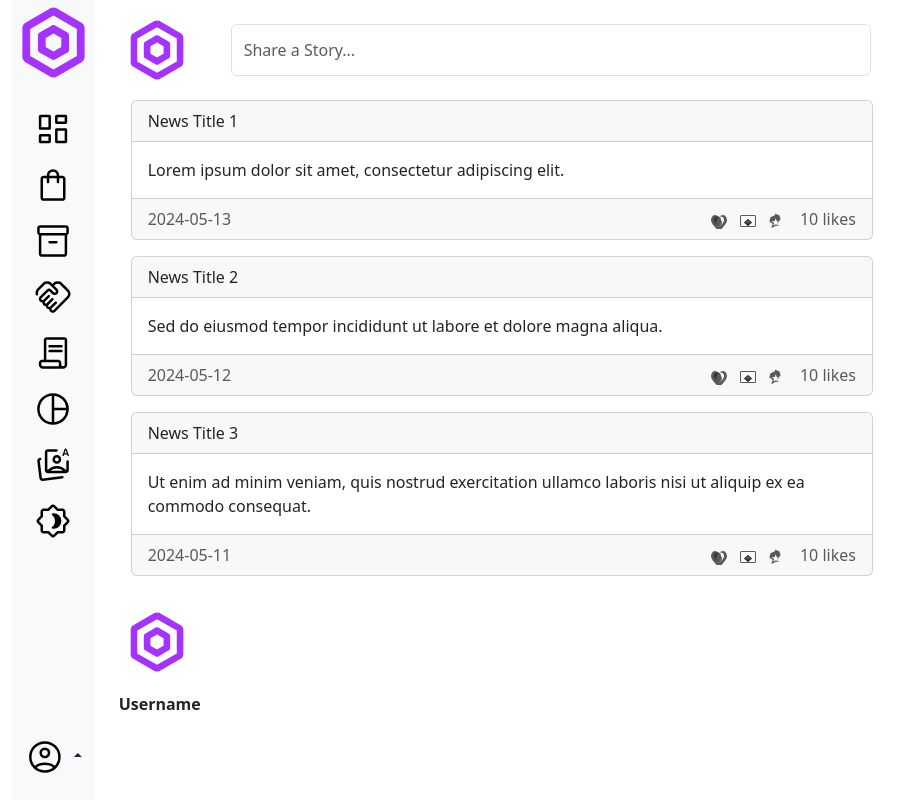
After one commit to Asmodeus022/HIVE, a PHP site: page /page/soc_med.php in a window 1280 px wide. The commit adds this page. Shown: the whole page, without its empty margins (0-914 px from the left). Run offline with PHP 8.4, Linux system fonts and the light colour scheme; some libraries are stand-ins or nearby versions.

```diff
--- /dev/null
+++ b/assets/css/soc_med.css
@@ -0,0 +1,18 @@
+.profile-pic {
+    width: 100px; /* Adjust width and height as needed */
+    height: 100px;
+    border-radius: 50%; /* Create a circular shape */
+    overflow: hidden; /* Hide overflowing content */
+    display: flex;
+    justify-content: center;
+    align-items: center;
+    border: 2px solid #fff; /* Optional: Add border */
+}
+.profile-pic img {
+    max-width: 100%; /* Ensure the image fits within the circle */
+    height: auto; /* Maintain aspect ratio */
+}
+
+.custom-text-box {
+    width: 80vh; /* Adjust the width value as needed */
+}
--- a/components/sidebar.php
+++ b/components/sidebar.php
@@ -36,9 +36,20 @@
                     <img src="http://127.0.0.1:5500/assets/images/chart.svg" style="width: 40px; height: 40px;" alt="">
                 </a>
             </li>
+            <li class="nav-item">
+                <a class="nav-link <?php echo ($_SERVER['REQUEST_URI'] == '/soc_med.php') ? 'active' : ''; ?> p-2" href="./soc_med.php">
+                    <img src="http://127.0.0.1:5500/assets/images/photo.svg" style="width: 40px; height: 40px;" alt="">
+                </a>
+            </li>
+            <li class="nav-item">
+                <a class="nav-link <?php echo ($_SERVER['REQUEST_URI'] == '/dark.php') ? 'active' : ''; ?> p-2" href="./dark.php">
+                    <img src="http://127.0.0.1:5500/assets/images/mode.svg" style="width: 40px; height: 40px;" alt="">
+                </a>
+            </li>
         </ul>
 
         <div class="btn-group dropup position-absolute bottom-0 start-50 translate-middle-x mb-3 z-3">
+
             <button type="button" class="btn dropdown-toggle" data-bs-toggle="dropdown" aria-expanded="false">
                 <img src="http://127.0.0.1:5500/assets/images/account.svg" style="width: 40px; height: 40px;" alt="">
             </button>
--- /dev/null
+++ b/page/soc_med.php
@@ -0,0 +1,92 @@
+<?php
+    session_start();
+    @include "./cross_access.php";
+    @include "../includes/database.php";
+    @include "../includes/header.php";
+?>
+<?php
+// Assuming you have fetched news data from the database and stored it in an array called $newsData
+// Each element of $newsData should represent a news item, containing at least title, content, and date
+
+// Example $newsData array structure
+$newsData = array(
+    array("title" => "News Title 1", "content" => "Lorem ipsum dolor sit amet, consectetur adipiscing elit.", "date" => "2024-05-13"),
+    array("title" => "News Title 2", "content" => "Sed do eiusmod tempor incididunt ut labore et dolore magna aliqua.", "date" => "2024-05-12"),
+    array("title" => "News Title 3", "content" => "Ut enim ad minim veniam, quis nostrud exercitation ullamco laboris nisi ut aliquip ex ea commodo consequat.", "date" => "2024-05-11")
+);
+?>
+<!DOCTYPE html>
+<html lang="en">
+<head>
+    <meta charset="UTF-8">
+    <meta name="viewport" content="width=device-width, initial-scale=1.0">
+    <title>Hive</title>
+    <link href="https://cdn.jsdelivr.net/npm/bootstrap@5.3.3/dist/css/bootstrap.min.css" rel="stylesheet">
+    <link rel="stylesheet" href="../assets/css/soc_med.css">
+</head>
+<body>
+    <div class="row p-0 m-0" style="height: 100vh; overflow: hidden">
+        <div class="col-1 h-100" style="min-width: 100px">
+            <?php include '../components/sidebar.php'; ?>
+        </div>
+        <div class="col">
+                <div class="col-8">
+                <div class="row">
+                    <div class="profile-pic">
+                                    <img
+                                        alt="Profile Picture"
+                                        src="../assets/images/HIVE SVG BRAND.svg"
+                                    />
+                    </div>
+                <input type="text" class="form-control m-4 custom-text-box" id="userTitle" name="userTitle" value="" placeholder="Share a Story...">
+                </div>
+                <div class="container">
+                        <div class="row">
+                            <div class="col">
+                                <!-- News Feed -->
+                                <?php foreach ($newsData as $newsItem) { ?>
+                                    <div class="card mb-3">
+                                        <div class="card-header">
+                                            <?php echo $newsItem['title']; ?>
+                                        </div>
+                                        <div class="card-body">
+                                            <p class="card-text"><?php echo $newsItem['content']; ?></p>
+                                        </div>
+                                        <div class="card-footer text-muted d-flex justify-content-between align-items-center">
+                                            <span><?php echo $newsItem['date']; ?></span>
+                                            <div>
+                                                <!-- Heart Icon -->
+                                                <svg xmlns="http://www.w3.org/2000/svg" width="16" height="16" fill="currentColor" class="bi bi-heart me-2" viewBox="0 0 16 16">
+                                                    <path d="M8 14s-5-3.5-5-7a3.5 3.5 0 0 1 7 0C13 10.5 8 14 8 14z"/>
+                                                    <path fill-rule="evenodd" d="M13.497 2.246A4.5 4.5 0 0 0 8 4.5a4.5 4.5 0 0 0-5.497-2.254A5.518 5.518 0 0 0 0 7c0 3.681 3.472 6.579 7.755 11.144a.5.5 0 0 0 .49.356c.25 0 .466-.167.49-.405C12.528 13.405 16 10.507 16 7a5.518 5.518 0 0 0-2.503-4.754zM8 14s5-3.5 5-7a3.5 3.5 0 0 0-7 0C3 10.5 8 14 8 14z"/>
+                                                </svg>
+                                                <!-- Email Icon -->
+                                                <svg xmlns="http://www.w3.org/2000/svg" width="16" height="16" fill="currentColor" class="bi bi-envelope me-2" viewBox="0 0 16 16">
+                                                    <path d="M0 3.5A1.5 1.5 0 0 1 1.5 2h13A1.5 1.5 0 0 1 16 3.5v9a1.5 1.5 0 0 1-1.5 1.5H1.5A1.5 1.5 0 0 1 0 12.5v-9zM1.5 3a.5.5 0 0 0-.5.5v9a.5.5 0 0 0 .5.5h13a.5.5 0 0 0 .5-.5v-9a.5.5 0 0 0-.5-.5H1.5z"/>
+                                                    <path d="M8 6l4 3.5-4 3.5-4-3.5L8 6zm0 1.5L5.5 9 8 10.5 10.5 9 8 7.5z"/>
+                                                    <path d="M8 6l-4 3.5 4 3.5 4-3.5L8 6zm0 1.5L5.5 9 8 10.5 10.5 9 8 7.5z"/>
+                                                </svg>
+                                                <!-- Star Icon -->
+                                                <svg xmlns="http://www.w3.org/2000/svg" width="16" height="16" fill="currentColor" class="bi bi-star me-2" viewBox="0 0 16 16">
+                                                    <path d="M7.332.753a.5.5 0 0 1 .336.048l3.823 1.719 1.036 3.657a.5.5 0 0 1-.131.49l-3.089 2.278 1.136 3.582a.5.5 0 0 1-.773.554L8 12.513l-3.703 2.322a.5.5 0 0 1-.773-.554l1.136-3.582-3.089-2.278a.5.5 0 0 1-.131-.49l1.036-3.657 3.823-1.719a.5.5 0 0 1 .336-.048zM8 11.198l2.238 1.402-.85-2.685 2.248-1.655-2.96-.213-.93-2.803-.93 2.803-2.96.213 2.248 1.655-.85 2.685L8 11.198z"/>
+                                                </svg>
+                                                <!-- Likes Count -->
+                                                <span class="ms-1">10 likes</span>
+                                            </div>
+                                        </div>
+                                    </div>
+                                <?php } ?>
+                            </div>
+                        </div>
+                    </div>
+                </div>
+                <div class="col-4">
+                    <div class="row">
+                        <img class="profile-pic" src="../assets/images/HIVE SVG BRAND.svg">
+                        <p class="fw-bold">Username</p>
+                    </div>
+                </div>
+        </div>
+    </div>
+</body>
+</html>
```
